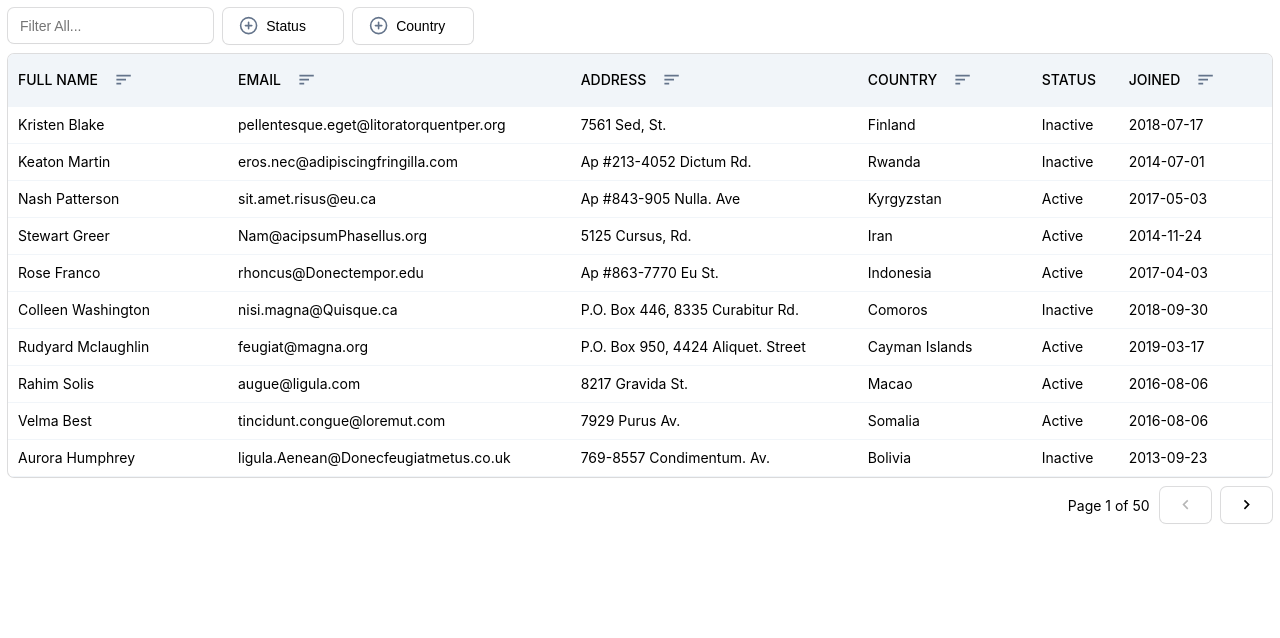
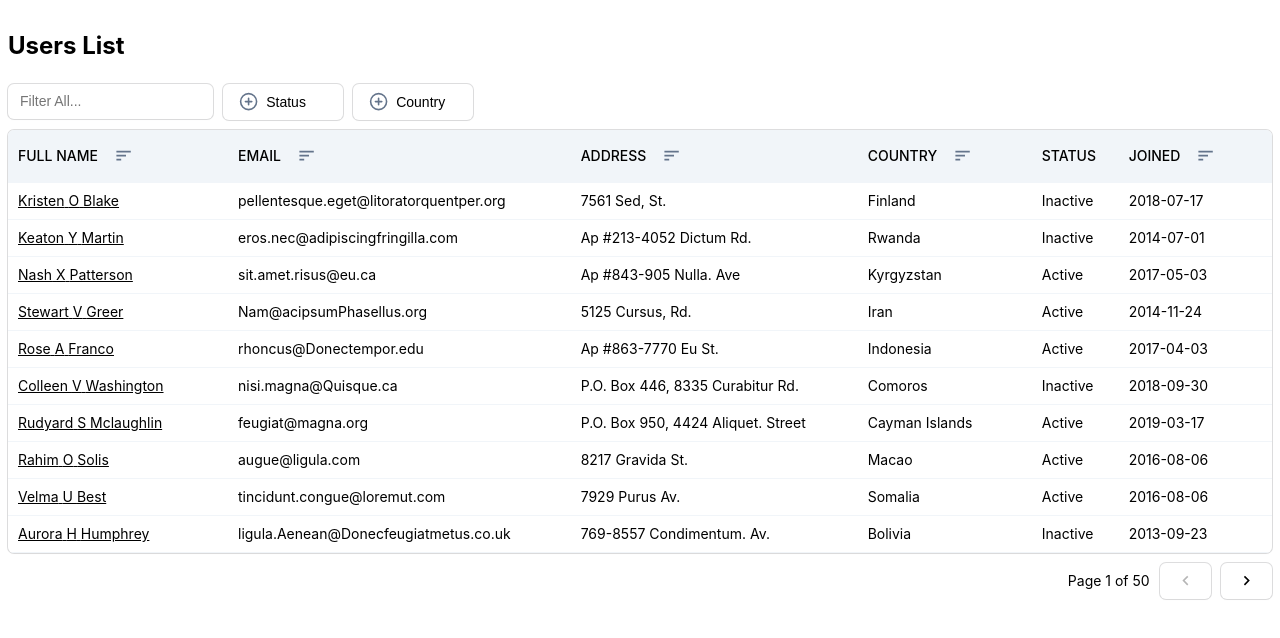
Before and after one commit to shirshak90/frontend-task, a React (Vite) app: page / in a window 1280 px wide. Shown: the top 638 px of the page. Built offline with nearby package versions, Linux system fonts and the light colour scheme.

Commit message:
added dashboard header and react router dom

```diff
--- a/package.json
+++ b/package.json
@@ -17,7 +17,8 @@
     "rc-menu": "^9.14.0",
     "react": "^18.2.0",
     "react-dom": "^18.2.0",
-    "react-icons": "^5.2.1"
+    "react-icons": "^5.2.1",
+    "react-router-dom": "^6.23.1"
   },
   "devDependencies": {
     "@types/react": "^18.2.66",
--- a/src/App.tsx
+++ b/src/App.tsx
@@ -1,10 +1,16 @@
+import { BrowserRouter as Router, Routes, Route } from "react-router-dom";
+
 import { UsersPage } from "./pages/users/users";
+import { SubscriptionsPage } from "./pages/subscriptions/subscriptions";
 
 function App() {
   return (
-    <div>
-      <UsersPage />
-    </div>
+    <Router>
+      <Routes>
+        <Route path="/" element={<UsersPage />} />
+        <Route path="/subscriptions/:id" element={<SubscriptionsPage />} />
+      </Routes>
+    </Router>
   );
 }
 
--- /dev/null
+++ b/src/components/dashboard-header.tsx
@@ -0,0 +1,24 @@
+import { IoMdArrowBack } from "react-icons/io";
+import { Link } from "react-router-dom";
+
+import { Button } from "./button";
+
+interface DashboardHeaderProps {
+  title: string;
+  backButton?: boolean;
+}
+
+export function DashboardHeader({ title, backButton }: DashboardHeaderProps) {
+  return (
+    <div className="dashboard-header">
+      {backButton && (
+        <Link to={"/"}>
+          <Button variant={"outline"}>
+            <IoMdArrowBack className="icon" />
+          </Button>
+        </Link>
+      )}
+      <h2>{title}</h2>
+    </div>
+  );
+}
--- a/src/index.css
+++ b/src/index.css
@@ -88,7 +88,6 @@ button {
   box-shadow: none;
 }
 
-
 /* Toolbar */
 .users-toolbar {
   display: flex;
@@ -167,3 +166,11 @@ td {
 .data-table-header-title {
   text-wrap: nowrap;
 }
+
+/* Dashboard Header */
+
+.dashboard-header {
+  display: flex;
+  align-items: center;
+  gap: 10px;
+}
--- /dev/null
+++ b/src/pages/subscriptions/subscriptions.tsx
@@ -0,0 +1,9 @@
+import { DashboardHeader } from "../../components/dashboard-header";
+
+export function SubscriptionsPage() {
+  return (
+    <>
+      <DashboardHeader title="Subscription List" backButton />
+    </>
+  );
+}
--- a/src/pages/users/components/users-column.tsx
+++ b/src/pages/users/components/users-column.tsx
@@ -1,4 +1,5 @@
 import { format } from "date-fns";
+import { Link } from "react-router-dom";
 import { ColumnDef } from "@tanstack/react-table";
 
 import { DataTableHeader } from "../../../components/data-table-header";
@@ -10,7 +11,12 @@ export const columns: ColumnDef<IUser>[] = [
     header: ({ column }) => (
       <DataTableHeader column={column} title={"FULL NAME"} />
     ),
-    cell: (info) => info.getValue(),
+    cell: ({ row }) => (
+      <Link to={`/subscriptions/${row.original.id}`} className="link-button">
+        {row.original.first_name} {row.original.middle_name}{" "}
+        {row.original.last_name}
+      </Link>
+    ),
     size: 200,
   },
   {
--- a/src/pages/users/users.tsx
+++ b/src/pages/users/users.tsx
@@ -1,3 +1,4 @@
+import { DashboardHeader } from "../../components/dashboard-header";
 import { DataTable } from "../../components/data-table";
 import { DataTablePagination } from "../../components/data-table-pagination";
 import { TableContextProvider } from "../../context/table-context/table-context";
@@ -7,12 +8,13 @@ import { UsersToolbar } from "./components/users-toolbar";
 
 export function UsersPage() {
   return (
-    <div>
+    <>
+      <DashboardHeader title="Users List" />
       <TableContextProvider data={users} columns={columns}>
         <UsersToolbar />
         <DataTable />
         <DataTablePagination />
       </TableContextProvider>
-    </div>
+    </>
   );
 }
```
Also changed, not shown: 1 other file (tests, documents, lock files or other folders).
